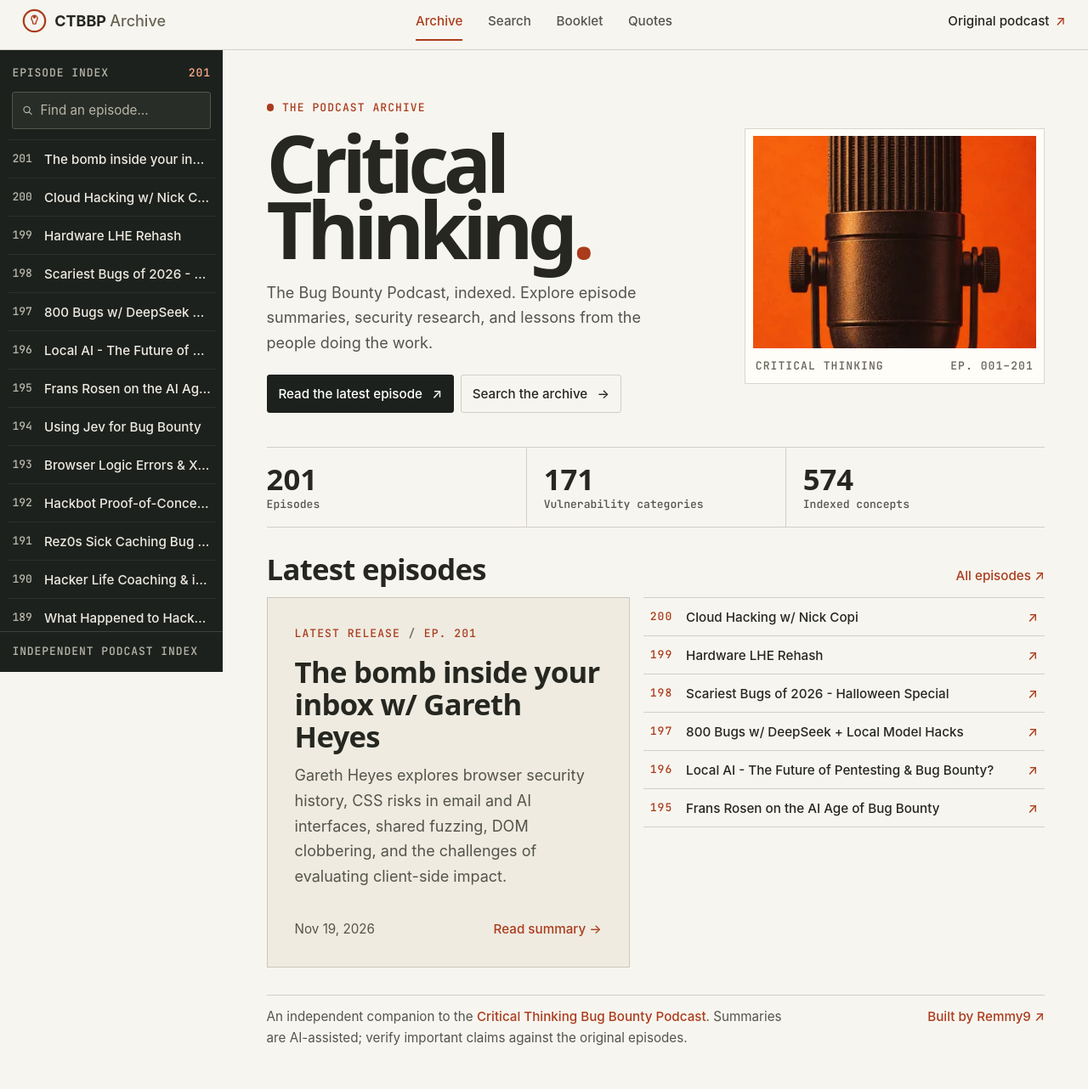
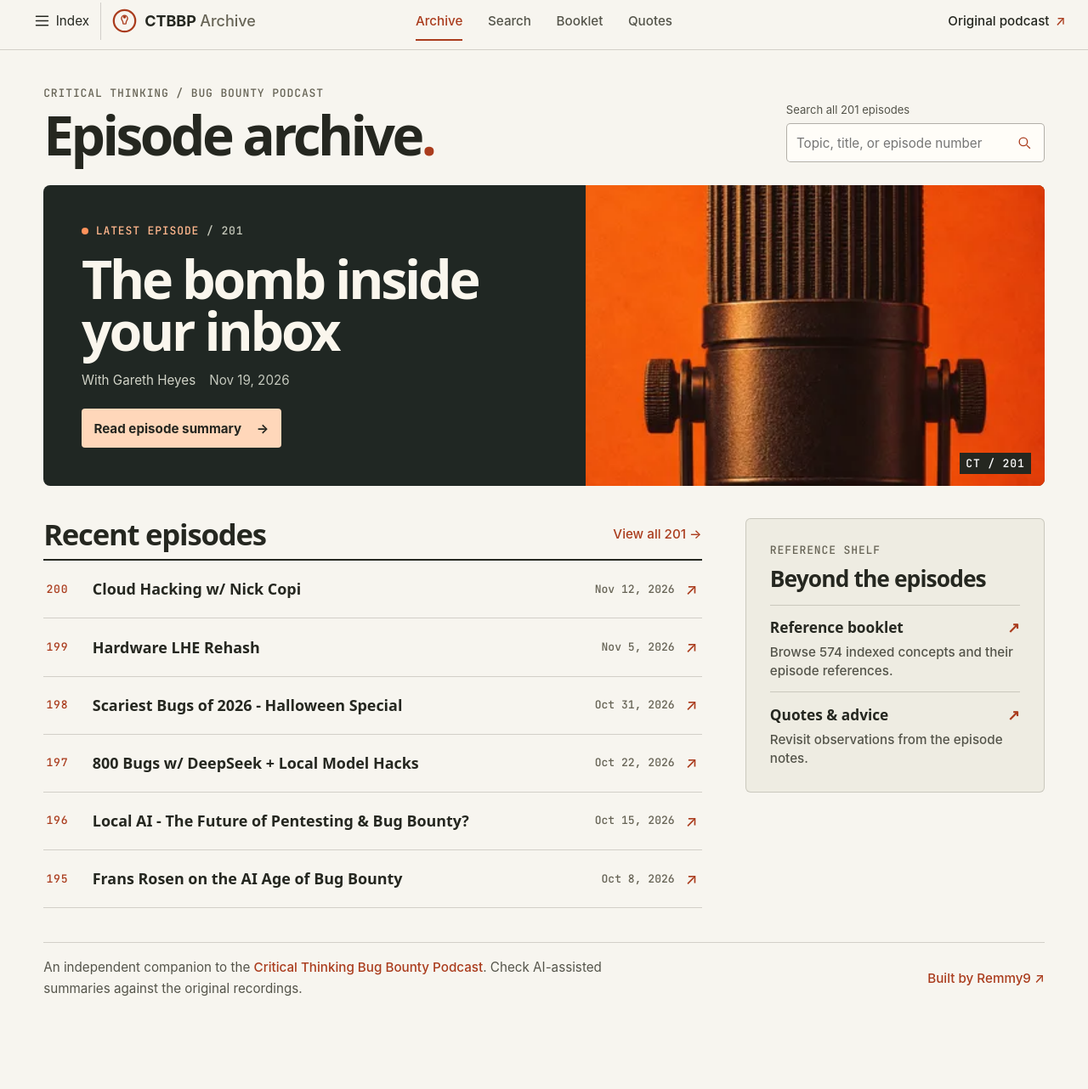
Before and after one commit to RemmyNine/ctpod, an Astro site: page / in a window 1280 px wide. Shown: the part 9-1291 px from the top of the page at 85% size. After the commit the page ends 1233 px from the top, so only its background shows below. Built offline with nearby package versions, Linux system fonts and the light colour scheme; Astro itself is replaced by a stand-in of ours; a web font is replaced by a local one.

Commit message:
Feature the latest episode and simplify archive navigation
Co-authored-by: Perplexity <noreply@perplexity.ai>

```diff
--- a/src/layouts/DocLayout.astro
+++ b/src/layouts/DocLayout.astro
@@ -26,6 +26,7 @@ const number = (n: number) => String(n).padStart(3, "0");
     <div class="brand-area">
       <button type="button" class="episode-toggle" aria-controls="episode-sidebar" aria-expanded="false" aria-label="Open episode list">
         <svg aria-hidden="true" width="21" height="21" viewBox="0 0 24 24" fill="none"><path d="M4 6h16M4 12h16M4 18h16" stroke="currentColor" stroke-width="1.65" stroke-linecap="round"/></svg>
+        <span>Index</span>
       </button>
       <a href="/" class="masthead-brand">
         <img src="/favicon.svg" width="29" height="29" alt="" />
@@ -78,12 +79,11 @@ const number = (n: number) => String(n).padStart(3, "0");
     const main = document.querySelector<HTMLElement>(".main-content");
     const masthead = document.querySelector<HTMLElement>(".masthead");
     const skip = document.querySelector<HTMLElement>(".skip-link");
-    const mobile = window.matchMedia("(max-width: 800px)");
 
     function setRail(open: boolean, focus = false) {
       if (!rail || !toggle || !backdrop) return;
       rail.dataset.open = String(open);
-      rail.inert = mobile.matches && !open;
+      rail.inert = !open;
       if (main) main.inert = open;
       if (masthead) masthead.inert = open;
       if (skip) skip.inert = open;
@@ -104,7 +104,6 @@ const number = (n: number) => String(n).padStart(3, "0");
     toggle?.addEventListener("click", () => setRail(toggle.getAttribute("aria-expanded") !== "true", true));
     close?.addEventListener("click", () => setRail(false, true));
     backdrop?.addEventListener("click", () => setRail(false, true));
-    mobile.addEventListener("change", () => setRail(false));
     document.addEventListener("keydown", (event) => {
       if (toggle?.getAttribute("aria-expanded") !== "true") return;
       if (event.key === "Escape") setRail(false, true);
@@ -129,11 +128,6 @@ const number = (n: number) => String(n).padStart(3, "0");
       }
       if (empty) empty.hidden = count > 0;
     });
-    const current = rail?.querySelector<HTMLElement>('[aria-current="page"]');
-    const scroll = rail?.querySelector<HTMLElement>(".rail-scroll");
-    if (current && scroll && !mobile.matches && current.offsetTop > scroll.clientHeight) {
-      scroll.scrollTop = current.offsetTop - scroll.clientHeight / 3;
-    }
   </script>
 </BaseLayout>
 
@@ -169,7 +163,7 @@ const number = (n: number) => String(n).padStart(3, "0");
   .rail-list a { min-height: 44px; display: grid; grid-template-columns: 2rem minmax(0, 1fr); align-items: center; gap: .35rem; padding: .34rem .35rem; color: var(--rail-text); font-size: var(--text-sm); line-height: 1.25; }
   .rail-list a:hover, .rail-list a[aria-current] { background: #38382f; color: var(--rail-accent); }
   .rail-number { font: 500 var(--text-xs)/1.3 var(--font-mono); color: var(--rail-dim); }
-  .rail-title { overflow: hidden; text-overflow: ellipsis; white-space: nowrap; }
+  .rail-title { overflow-wrap: anywhere; }
   .rail-empty { padding: .5rem; color: var(--rail-dim); font-size: var(--text-sm); }
   .rail-foot { padding: .9rem; border-top: 1px solid #ffffff24; }
   .main-content { width: 100%; min-width: 0; max-width: 91rem; margin-inline: auto; padding: clamp(1.25rem, 3.25vw, 3.45rem) clamp(1rem, 4vw, 4rem) 3rem; }
@@ -180,15 +174,16 @@ const number = (n: number) => String(n).padStart(3, "0");
     .masthead-source { display: none; }
     .masthead-nav a { padding: 0 .48rem; }
     .masthead-nav a[aria-current]::after { inset-inline: .48rem; }
+  }
     .archive-shell { display: block; }
-    .episode-toggle { display: grid; place-items: center; width: 44px; height: 44px; margin-left: -.45rem; }
-    .episode-rail { position: fixed; z-index: 11; left: 0; top: 0; width: min(19rem, 86vw); height: 100dvh; visibility: hidden; }
+    .episode-toggle { display: flex; align-items:center; justify-content:center; gap:.35rem; min-width:44px; height:44px; padding:0 .8rem; margin-right:.85rem; border-right:1px solid var(--border); border-radius:0; font-size:var(--text-sm); }
+    .episode-rail { position: fixed; z-index: 11; left: 0; top: 0; width: min(26rem, 90vw); height: 100dvh; visibility: hidden; }
     .episode-rail[data-open="true"] { visibility: visible; }
     .rail-label { padding-right: 2.85rem; min-height: 1.75rem; }
     .rail-close { display: grid; place-items: center; position: absolute; right: .55rem; top: .4rem; width: 44px; height: 44px; font-size: 1.6rem; }
     .rail-backdrop:not([hidden]) { display: block; position: fixed; z-index: 10; inset: 0; background: #1d211e88; border: 0; width: 100%; cursor: pointer; }
-    body:has(.episode-rail[data-open="true"]) { overflow: hidden; }
-  }
+    :global(body):has(.episode-rail[data-open="true"]) { overflow: hidden; }
+  @media(max-width:600px){.episode-toggle{margin:0 .15rem 0 -.4rem;padding:0;border:0}.episode-toggle span{display:none}}
   @media (max-width: 435px) { .wordmark-sub, .masthead-brand img { display: none; } .masthead-nav { gap: 0; } .masthead-nav a { font-size: .83rem; } }
   @media (max-width: 340px) { .masthead-nav a { padding-inline: .32rem; } .masthead-brand { font-size: .86rem; } }
 </style>
--- a/src/pages/blog/[id].astro
+++ b/src/pages/blog/[id].astro
@@ -81,10 +81,30 @@ const formattedDate = date && new Intl.DateTimeFormat("en", { month: "long", day
   const syncContents = () => { if (contents) contents.open = !compact.matches; };
   syncContents();
   compact.addEventListener("change", syncContents);
+  const chapters = Array.from(document.querySelectorAll<HTMLAnchorElement>(".reading-index a")).map(link => ({
+    link, heading: document.getElementById(decodeURIComponent(link.hash.slice(1)))
+  })).filter(item => item.heading);
+  let selected: HTMLAnchorElement | undefined;
+  let pending = false;
+  function markChapter() {
+    pending = false;
+    const boundary = (document.querySelector(".masthead")?.getBoundingClientRect().bottom ?? 68) + 48;
+    const current = [...chapters].reverse().find(item => item.heading!.getBoundingClientRect().top <= boundary)?.link;
+    if (current === selected) return;
+    selected?.removeAttribute("aria-current");
+    current?.setAttribute("aria-current", "location");
+    selected = current;
+  }
+  function scheduleMark() {
+    if (!pending) { pending = true; requestAnimationFrame(markChapter); }
+  }
+  window.addEventListener("scroll", scheduleMark, {passive:true});
+  window.addEventListener("resize", scheduleMark);
+  window.addEventListener("pageshow", scheduleMark);
 </script>
 
 <style>
-  .episode { max-width: 76rem; margin-inline: auto; }
+  .episode { max-width: 65rem; margin-inline: auto; }
   .episode-head { border-bottom: 1px solid var(--border); padding-bottom: 1.4rem; }
   .back { display: inline-block; color: var(--text-secondary); font-size: var(--text-sm); margin-bottom: 1.2rem; }
   .issue-line { display: flex; flex-wrap: wrap; align-items: center; gap: .5rem 1rem; color: var(--accent); font: 500 var(--text-xs)/1.5 var(--font-mono); letter-spacing: .06em; }
@@ -105,6 +125,7 @@ const formattedDate = date && new Intl.DateTimeFormat("en", { month: "long", day
   .reading-index li { margin: 0; }
   .reading-index a { display: block; padding: .28rem 0; color: var(--text-secondary); font-size: var(--text-sm); line-height: 1.35; }
   .reading-index a:hover { color: var(--accent); }
+  .reading-index a[aria-current="location"] { color:var(--accent);font-weight:700;box-shadow:inset 2px 0 var(--accent);padding-left:.55rem; }
   .reading-index .contents-nested { padding-left: .65rem; }
   .reading-index .contents-nested a { font-size: var(--text-xs); }
   .episode-prose { grid-column: 1; grid-row: 1; min-width: 0; max-width: 68ch; line-height: 1.72; overflow-wrap: anywhere; }
--- a/src/pages/index.astro
+++ b/src/pages/index.astro
@@ -3,116 +3,67 @@ import DocLayout from "@layouts/DocLayout.astro";
 import { getCollection } from "astro:content";
 import booklet from "../data/booklet-data.json";
 
-const episodes = (await getCollection("episodes")).sort((a, b) => b.data.episode - a.data.episode);
-const [featured, ...recent] = episodes.slice(0, 7);
-const formatDate = (value: Date) => new Intl.DateTimeFormat("en", { month: "short", day: "numeric", year: "numeric", timeZone: "UTC" }).format(value);
+const episodes = (await getCollection("episodes")).sort((a,b) => b.data.episode - a.data.episode);
+const [lead, ...recent] = episodes.slice(0, 7).map(ep => ep.data);
+const date = (d: Date) => new Intl.DateTimeFormat("en", {month:"short",day:"numeric", year:"numeric",timeZone:"UTC"}).format(d);
+const [headline, guest] = lead.title.split(/\s+w\/\s+/i);
 ---
-
 <DocLayout title="Critical Thinking Bug Bounty Podcast" section="archive">
-  <div class="archive">
-    <section class="archive-hero" aria-labelledby="archive-title">
-      <div class="hero-copy">
-        <p class="eyebrow"><span class="signal-dot"></span> THE PODCAST ARCHIVE</p>
-        <h1 id="archive-title">Critical<br />Thinking<span>.</span></h1>
-        <p class="hero-sub">The Bug Bounty Podcast, indexed. Explore episode summaries, security research, and lessons from the people doing the work.</p>
-        <div class="hero-actions">
-          <a class="action action-primary" href={`/blog/${featured.data.episode}/`}>Read the latest episode <span aria-hidden="true">↗</span></a>
-          <a class="action" href="/search/">Search the archive <span aria-hidden="true">→</span></a>
-        </div>
-      </div>
-      <figure class="archive-cover">
-        <img src="/archive-cover.webp" alt="" width="720" height="540" fetchpriority="high" />
-        <figcaption><span>CRITICAL THINKING</span><span>EP. 001–{featured.data.episode}</span></figcaption>
-      </figure>
+  <div class="home-intro">
+    <div><p class="kicker">CRITICAL THINKING / BUG BOUNTY PODCAST</p><h1>Episode archive<span>.</span></h1></div>
+    <form class="home-search" action="/search/" role="search">
+      <label for="home-q">Search all {episodes.length} episodes</label>
+      <div><input type="search" name="q" id="home-q" placeholder="Topic, title, or episode number" required /><button type="submit" aria-label="Search the archive"><svg width="19" height="19" viewBox="0 0 24 24" fill="none" aria-hidden="true"><circle cx="10" cy="10" r="6" stroke="currentColor" stroke-width="1.7"/><path d="m15 15 5 5" stroke="currentColor" stroke-width="1.7"/></svg></button></div>
+    </form>
+  </div>
+  <article class="cover">
+    <div class="cover-copy">
+      <p class="kicker"><span class="on-air"></span> LATEST EPISODE <span class="cover-id">/ {lead.episode}</span></p>
+      <h2><a href={`/blog/${lead.episode}/`}>{headline}</a></h2>
+      <div class="cover-byline">{guest && <span>With {guest}</span>}{lead.date && <time datetime={lead.date.toISOString().slice(0,10)}>{date(lead.date)}</time>}</div>
+      <a class="read-link" href={`/blog/${lead.episode}/`}>Read episode summary <span aria-hidden="true">→</span></a>
+    </div>
+    <div class="cover-art"><img src="/archive-cover.webp" width="720" height="540" alt="" fetchpriority="high" /><span aria-hidden="true">CT / {lead.episode}</span></div>
+  </article>
+  <div class="lower-grid">
+    <section aria-labelledby="recent-title">
+      <header class="section-head"><h2 id="recent-title">Recent episodes</h2><a href="/search/">View all {episodes.length} <span aria-hidden="true">→</span></a></header>
+      <ol class="ledger" role="list">{recent.map(ep => <li><a href={`/blog/${ep.episode}/`}>
+        <span class="ep-no">{ep.episode}</span><span class="ep-title">{ep.title}</span>
+        {ep.date && <time datetime={ep.date.toISOString().slice(0,10)}>{date(ep.date)}</time>}<span class="arrow" aria-hidden="true">↗</span>
+      </a></li>)}</ol>
     </section>
-
-    <dl class="archive-stats" aria-label="Archive statistics">
-      <div><dt>Episodes</dt><dd>{episodes.length}</dd></div>
-      <div><dt>Vulnerability categories</dt><dd>{Object.keys(booklet.bugs_by_type).length}</dd></div>
-      <div><dt>Indexed concepts</dt><dd>{booklet.total_techniques}</dd></div>
-    </dl>
-
-    <section class="archive-issues" aria-labelledby="latest-title">
-      <div class="section-line">
-        <h2 id="latest-title">Latest episodes</h2>
-        <a href="/search/">All episodes <span aria-hidden="true">↗</span></a>
-      </div>
-      <div class="issue-grid">
-        <article class="featured-issue">
-          <p class="eyebrow">LATEST RELEASE <span class="issue-sep">/</span> EP. {featured.data.episode}</p>
-          <h3><a href={`/blog/${featured.data.episode}/`}>{featured.data.title}</a></h3>
-          {featured.data.description && <p class="featured-desc">{featured.data.description}</p>}
-          <div class="featured-foot">
-            {featured.data.date && <time datetime={featured.data.date.toISOString().slice(0,10)}>{formatDate(featured.data.date)}</time>}
-            <a href={`/blog/${featured.data.episode}/`}>Read summary <span aria-hidden="true">→</span></a>
-          </div>
-        </article>
-        <ol class="issue-list" aria-label="Recent episodes">
-          {recent.map(({ data }) => (
-            <li><a href={`/blog/${data.episode}/`}><span class="issue-number">{data.episode}</span><span>{data.title}</span><span class="issue-arrow" aria-hidden="true">↗</span></a></li>
-          ))}
-        </ol>
-      </div>
-    </section>
-
-    <footer class="archive-foot">
-      <p>An independent companion to the <a href="https://www.criticalthinkingpodcast.io/">Critical Thinking Bug Bounty Podcast</a>. Summaries are AI-assisted; verify important claims against the original episodes.</p>
-      <a href="https://x.com/NineRemmy">Built by Remmy9 <span aria-hidden="true">↗</span></a>
-    </footer>
+    <aside class="shelf" aria-labelledby="shelf-title">
+      <p class="kicker">REFERENCE SHELF</p><h2 id="shelf-title">Beyond the episodes</h2>
+      <a href="/booklet/"><strong>Reference booklet <span>↗</span></strong><small>Browse {booklet.total_techniques} indexed concepts and their episode references.</small></a>
+      <a href="/quotes/"><strong>Quotes &amp; advice <span>↗</span></strong><small>Revisit observations from the episode notes.</small></a>
+    </aside>
   </div>
+  <footer class="colophon"><p>An independent companion to the <a href="https://www.criticalthinkingpodcast.io/">Critical Thinking Bug Bounty Podcast</a>. Check AI-assisted summaries against the original recordings.</p><a href="https://x.com/NineRemmy">Built by Remmy9 ↗</a></footer>
 </DocLayout>
-
 <style>
-  .archive { --rule: var(--border); }
-  .archive-hero { display: grid; grid-template-columns: minmax(0, 1.2fr) minmax(0, .85fr); align-items: center; gap: clamp(1.5rem, 5vw, 5rem); padding: 1rem 0 2.5rem; }
-  .eyebrow, figcaption, .issue-number { font: 500 var(--text-xs)/1.5 var(--font-mono); letter-spacing: .08em; }
-  .eyebrow { display: flex; align-items: center; gap: .6rem; color: var(--accent); margin: 0 0 1rem; }
-  .signal-dot { width: .55rem; height: .55rem; border-radius: 50%; background: var(--accent); }
-  h1 { font: 700 clamp(3.2rem, 7.3vw, 7.35rem)/.83 var(--font-display); letter-spacing: -.07em; margin: 0 0 1.4rem; }
-  h1 span { color: var(--accent); }
-  .hero-sub { color: var(--text-secondary); max-width: 40ch; font-size: var(--text-base); margin: 0; }
-  .hero-actions { display: flex; flex-wrap: wrap; gap: .5rem; margin-top: 1.4rem; }
-  .action { display: inline-flex; min-height: 44px; align-items: center; justify-content: space-between; gap: .7rem; padding: .55rem .8rem; color: var(--text); border: 1px solid var(--rule); border-radius: var(--radius-xs); font-size: var(--text-sm); }
-  .action:hover { background: var(--bg-hover); }
-  .action-primary { background: var(--ink); color: white; border-color: var(--ink); }
-  .action-primary:hover { background: var(--accent); color: white; border-color: var(--accent); }
-  .archive-cover { margin: 0; border: 1px solid var(--rule); background: var(--bg-elevated); min-width: 0; padding: .55rem; }
-  .archive-cover img { display: block; width: 100%; aspect-ratio: 4 / 3; object-fit: cover; border-radius: 0; background: #b94920; }
-  figcaption { display: flex; justify-content: space-between; flex-wrap: wrap; gap: .35rem; padding: .65rem .2rem .1rem; color: var(--text-tertiary); }
-  .archive-stats { display: grid; grid-template-columns: repeat(3, minmax(0,1fr)); border-block: 1px solid var(--rule); margin: 0; }
-  .archive-stats div { display: flex; flex-direction: column-reverse; padding: 1rem 1.25rem; }
-  .archive-stats div:first-child { padding-left: 0; }
-  .archive-stats div + div { border-left: 1px solid var(--rule); }
-  dt { font: 500 var(--text-xs)/1.5 var(--font-mono); color: var(--text-secondary); }
-  dd { font: 700 var(--text-xl)/1.2 var(--font-display); margin: 0; }
-  .archive-issues { padding-top: 1.9rem; }
-  .section-line { display: flex; align-items: baseline; justify-content: space-between; gap: 1rem; margin-bottom: .8rem; }
-  .section-line h2 { margin: 0; font: 700 var(--text-xl)/1.1 var(--font-display); }
-  .section-line a, .archive-foot, .featured-foot { font-size: var(--text-sm); }
-  .issue-grid { display: grid; grid-template-columns: minmax(0, .95fr) minmax(0, 1.05fr); gap: 1rem; }
-  .featured-issue { display: flex; flex-direction: column; padding: clamp(1.05rem, 2.5vw, 2rem); background: var(--bg-code); border: 1px solid var(--rule); }
-  .issue-sep { color: var(--text-tertiary); }
-  .featured-issue h3 { font: 700 var(--text-xl)/1.1 var(--font-display); margin: 0; }
-  .featured-issue h3 a { color: var(--text); font-weight: inherit; }
-  .featured-issue h3 a:hover { color: var(--accent); }
-  .featured-desc { color: var(--text-secondary); }
-  .featured-foot { display: flex; flex-wrap: wrap; justify-content: space-between; align-items: center; gap: .5rem; margin-top: auto; padding-top: 1rem; }
-  .featured-foot time { color: var(--text-secondary); }
-  .issue-list { list-style: none; padding: 0; margin: 0; border-top: 1px solid var(--rule); }
-  .issue-list li { margin: 0; border-bottom: 1px solid var(--rule); }
-  .issue-list a { display: grid; grid-template-columns: 2.15rem minmax(0,1fr) auto; gap: .5rem; align-items: center; min-height: 44px; padding: .45rem .5rem; color: var(--text); font-size: var(--text-sm); }
-  .issue-list a:hover { background: var(--bg-hover); }
-  .issue-number, .issue-arrow { color: var(--accent); }
-  .archive-foot { display: flex; justify-content: space-between; align-items: baseline; gap: 1rem; border-top: 1px solid var(--rule); color: var(--text-secondary); margin-top: 2rem; padding-top: .75rem; }
-  .archive-foot p { margin: 0; max-width: 65ch; }
-  .archive-foot > a { white-space: nowrap; }
-  @media (max-width: 850px) { .archive-hero { gap: 1rem; } }
-  @media (max-width: 610px) {
-    .archive-hero, .issue-grid { grid-template-columns: 1fr; }
-    .archive-hero { padding: .75rem 0 1.5rem; gap: 1.5rem; }
-    .archive-cover img { aspect-ratio: 2 / 1; object-position: center 42%; }
-    .archive-stats div { padding: .7rem .55rem; }
-    .archive-stats dt { min-height: 3em; }
-    .archive-foot { flex-direction: column; }
-  }
+  .home-intro,.section-head,.colophon,.cover-byline{display:flex;align-items:center;justify-content:space-between;gap:1rem}
+  .home-intro{margin:0 0 1.7rem;align-items:end}
+  .kicker,.ep-no,.ledger time,.cover-art span{font:500 var(--text-xs)/1.4 var(--font-mono);letter-spacing:.065em}
+  .kicker{margin:0 0 .6rem;color:var(--text-tertiary);}
+  h1,h2,.ep-title,.shelf strong{font-family:var(--font-display);font-weight:700}
+  h1{font-size:clamp(2.5rem,5vw,4.7rem);letter-spacing:-.055em;line-height:.98}h1 span{color:var(--accent)}
+  .home-search{width:min(19rem,38%)}.home-search label{display:block;font-size:var(--text-xs);color:var(--text-secondary);margin-bottom:.32rem}
+  .home-search div{display:flex;background:var(--bg-elevated);border:1px solid var(--border-hover);border-radius:5px}
+  .home-search input,.home-search button{border:0;background:none;min-height:44px}.home-search input{width:0;flex:1;padding:0 .7rem;font-size:var(--text-sm);color:var(--text)}.home-search button{display:grid;place-items:center;cursor:pointer;color:var(--accent);width:44px}
+  .cover{display:grid;grid-template-columns:1.18fr 1fr;background:#202723;color:#faf6ed;border-radius:8px;overflow:hidden}
+  .cover-copy{padding:clamp(1.45rem,3.5vw,3.5rem);align-self:center}.cover .kicker{color:#ffb78d;display:flex;align-items:center;gap:.55rem}.on-air{width:.5rem;height:.5rem;border-radius:50%;background:#ff925b}.cover-id{color:#c6c9bb}
+  .cover h2{font-size:clamp(2.55rem,4.9vw,4.95rem);line-height:.98;letter-spacing:-.051em;margin:.95rem 0;max-width:16ch;color:inherit}
+  .cover h2 a{color:inherit;font-weight:inherit}.cover h2 a:hover{text-decoration:underline;text-decoration-thickness:1px;text-underline-offset:.08em}
+  .cover-byline{justify-content:start;flex-wrap:wrap;gap:.45rem 1rem;color:#d2d4c8;font-size:var(--text-sm)}.cover-byline time{color:#c4c8bd}
+  .read-link{margin-top:1.35rem;display:inline-flex;gap:1.1rem;align-items:center;min-height:44px;border-radius:4px;background:#ffd7ba;color:#24251f;padding:.65rem .9rem;font-size:var(--text-sm);font-weight:700}.read-link:hover{background:#fff0df;color:#222}
+  .cover-art{position:relative;min-height:100%;background:#c25621}.cover-art img{position:absolute;inset:0;width:100%;height:100%;object-fit:cover;object-position:center 46%;border-radius:0}.cover-art span{position:absolute;bottom:.85rem;right:1rem;color:white;background:#252720;padding:.23rem .45rem}
+  .lower-grid{display:grid;grid-template-columns:minmax(0,2.2fr) minmax(13rem,1fr);align-items:start;gap:clamp(1.3rem,4vw,3.7rem);margin:2.35rem 0 2.5rem}
+  .section-head{padding-bottom:.65rem;border-bottom:2px solid var(--text)}.section-head h2,.shelf h2{font-size:var(--text-xl);line-height:1.1;letter-spacing:-.035em;margin:0}.section-head a{font-size:var(--text-sm);white-space:nowrap}
+  .ledger{margin:0;padding:0;list-style:none}.ledger li{margin:0;border-bottom:1px solid var(--border)}.ledger a{color:var(--text);display:grid;grid-template-columns:2.6rem 1fr auto 1rem;align-items:center;gap:.8rem;min-height:4.2rem;padding:.55rem .2rem}.ledger a:hover{background:var(--bg-hover)}
+  .ep-no,.arrow{color:var(--accent)}.ep-title{font-size:clamp(1.1rem,1.4vw,1.4rem);line-height:1.15}.ledger time{letter-spacing:0;color:var(--text-tertiary);white-space:nowrap}
+  .shelf{background:#eeece2;border:1px solid var(--border);border-radius:6px;padding:clamp(1rem,2.2vw,1.75rem)}.shelf h2{font-size:1.65rem;margin:0 0 1rem}.shelf a{display:block;border-top:1px solid var(--border);padding:.8rem 0;color:var(--text)}.shelf a:last-child{padding-bottom:0}.shelf a:hover strong{color:var(--accent)}.shelf strong{display:flex;justify-content:space-between;align-items:center;font-size:1.08rem}.shelf strong span{color:var(--accent)}.shelf small{display:block;color:var(--text-secondary);font-size:var(--text-sm);line-height:1.45;margin-top:.22rem}
+  .colophon{border-top:1px solid var(--border);padding-top:1rem;font-size:var(--text-sm);color:var(--text-secondary)}.colophon p{margin:0;max-width:70ch}.colophon>a{white-space:nowrap}
+  @media(max-width:760px){.lower-grid{grid-template-columns:1fr}.home-intro{align-items:start}.cover{grid-template-columns:1.4fr 1fr}.ledger a{min-height:3.8rem}}
+  @media(max-width:580px){.home-intro{display:block;margin-bottom:1rem}.home-search{width:100%;margin-top:.8rem}.home-search label{position:absolute;clip-path:inset(50%);width:1px;height:1px;overflow:hidden}.cover{grid-template-columns:minmax(0,1fr) 20%}.cover h2{font-size:clamp(1.9rem,8vw,2.7rem)}.cover-copy{padding:1.2rem .9rem}.cover-art img{object-position:50%}.cover-art span{display:none}.cover-byline{gap:.2rem .65rem;font-size:.84rem}.read-link{margin-top:.8rem}.lower-grid{margin-top:1.5rem}.ledger a{grid-template-columns:2rem minmax(0,1fr) 1rem;gap:.55rem}.ledger time{display:none}.colophon{display:block}.colophon>a{display:inline-block;margin-top:.5rem}}
 </style>
```
Also changed, not shown: FLOWS.md (+3 -0 lines).
